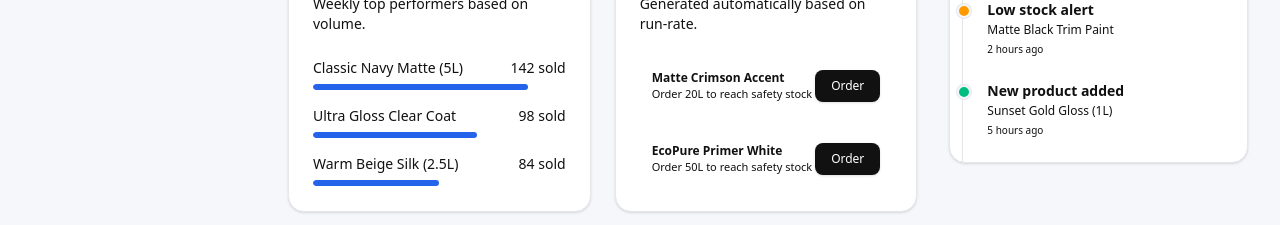
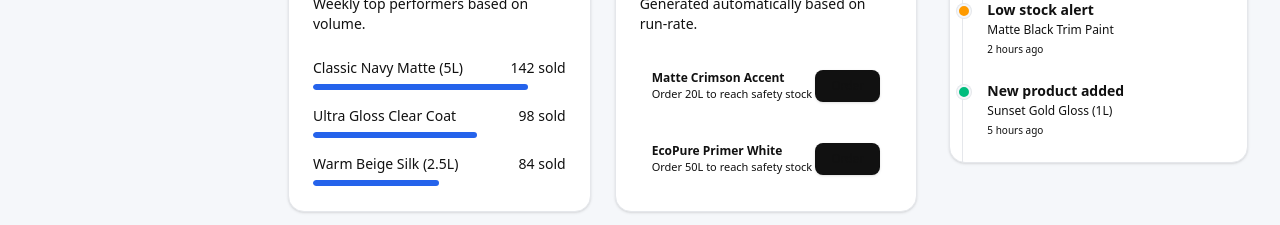
Before and after one commit to vayuharaorigin/sri-vaksha, a Next.js app: page /dashboard in a window 1280 px wide. Shown: the part 933-1158 px from the top of the page. Built offline with nearby package versions, Linux system fonts and the light colour scheme.

Commit message:
fix(contrast): change text-white on bg-primary buttons to text-primary-foreground to ensure readability in dark mode

```diff
--- a/src/app/dashboard/page.tsx
+++ b/src/app/dashboard/page.tsx
@@ -313,14 +313,14 @@ export default function DashboardPage() {
                     <p className="text-xs font-semibold text-foreground">Matte Crimson Accent</p>
                     <p className="text-[11px] text-muted-foreground">Order 20L to reach safety stock</p>
                   </div>
-                  <Button size="sm" className="h-8 text-xs bg-primary text-white rounded-lg">Order</Button>
+                  <Button size="sm" className="h-8 text-xs bg-primary text-primary-foreground rounded-lg">Order</Button>
                 </div>
                 <div className="p-3 bg-secondary/30 rounded-xl flex items-center justify-between">
                   <div>
                     <p className="text-xs font-semibold text-foreground">EcoPure Primer White</p>
                     <p className="text-[11px] text-muted-foreground">Order 50L to reach safety stock</p>
                   </div>
-                  <Button size="sm" className="h-8 text-xs bg-primary text-white rounded-lg">Order</Button>
+                  <Button size="sm" className="h-8 text-xs bg-primary text-primary-foreground rounded-lg">Order</Button>
                 </div>
               </CardContent>
             </Card>
--- a/src/app/dashboard/products/page.tsx
+++ b/src/app/dashboard/products/page.tsx
@@ -118,7 +118,7 @@ export default function ProductsPage() {
               onClick={() => setFilterCategory(cat)}
               className={`px-4 py-2 rounded-xl text-xs font-semibold border transition-all ${
                 filterCategory === cat
-                  ? "bg-primary text-white border-primary shadow-sm"
+                  ? "bg-primary text-primary-foreground border-primary shadow-sm"
                   : "bg-white hover:bg-secondary border-border text-muted-foreground"
               }`}
             >
@@ -291,7 +291,7 @@ export default function ProductsPage() {
                     <Button type="button" variant="outline" onClick={() => setIsAddOpen(false)} className="rounded-xl h-11">
                       Cancel
                     </Button>
-                    <Button type="submit" className="bg-primary text-white rounded-xl h-11">
+                    <Button type="submit" className="bg-primary text-primary-foreground rounded-xl h-11">
                       Save Product
                     </Button>
                   </div>
--- a/src/app/dashboard/sell/page.tsx
+++ b/src/app/dashboard/sell/page.tsx
@@ -296,7 +296,7 @@ export default function SellPage() {
             </div>
 
             <Button
-              className="w-full bg-primary text-white hover:bg-primary/90 h-12 rounded-2xl font-bold shadow-md"
+              className="w-full bg-primary text-primary-foreground hover:bg-primary/90 h-12 rounded-2xl font-bold shadow-md"
               disabled={cart.length === 0}
               onClick={handleCheckout}
             >
--- a/src/app/dashboard/settings/page.tsx
+++ b/src/app/dashboard/settings/page.tsx
@@ -43,7 +43,7 @@ export default function SettingsPage() {
               <label className="text-xs font-semibold text-muted-foreground">Physical Address</label>
               <Input defaultValue="100 Luxury Avenue, Suite A, New York, NY" />
             </div>
-            <Button className="gap-2 bg-primary text-white hover:bg-primary/90 rounded-2xl h-11 px-6">
+            <Button className="gap-2 bg-primary text-primary-foreground hover:bg-primary/90 rounded-2xl h-11 px-6">
               <Save size={16} />
               Save Profile
             </Button>
```
